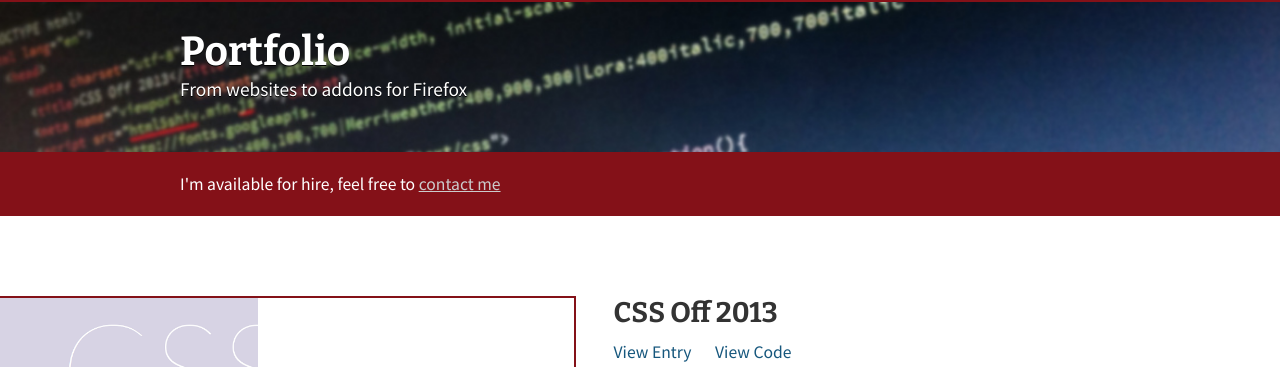
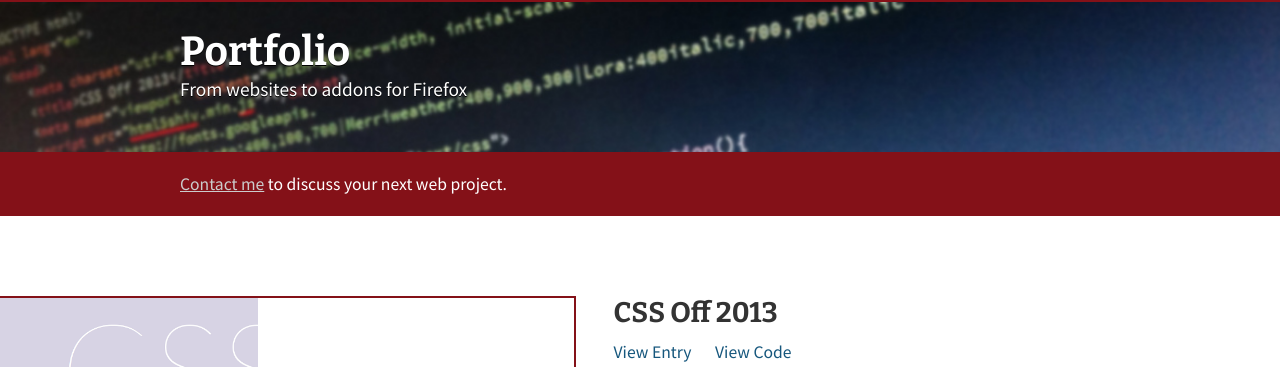
Before and after one commit to BoringCode/boringcode.github.com, a Jekyll site: the page built from portfolio/index.html, in a window 1280 px wide and 900 px high. Shown: the part 107-474 px from the top of the window. Built offline with Jekyll 4.4.1, drawn with Linux system fonts in a browser that asks for light colours; Markdown is read by kramdown in place of the engine named in the settings; comment, search, counter and statistics services are not loaded.

Commit message:
Changed call to action wording

```diff
--- a/portfolio/index.html
+++ b/portfolio/index.html
@@ -7,7 +7,7 @@ headerImg: portfolio.JPG
 ---
 <div class="preview banner red">
   <div class="wrap">
-    <p>I'm available for hire, feel free to <a href="{{site.base_url}}/contact/">contact me</a></p>
+    <p><a href="{{site.base_url}}/contact/">Contact me</a> to discuss your next web project.</p>
   </div>
 </div>
 <ul class="portfolio-page-items">
```
